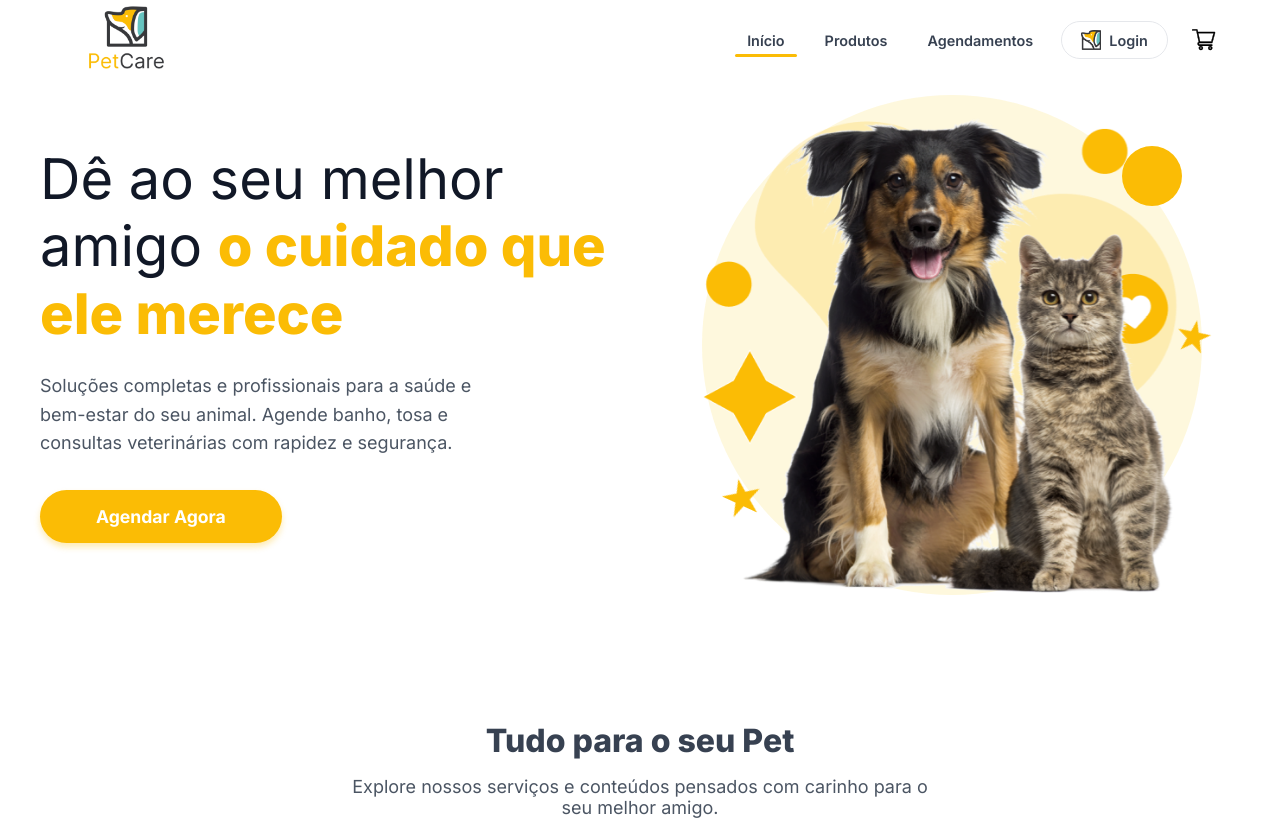
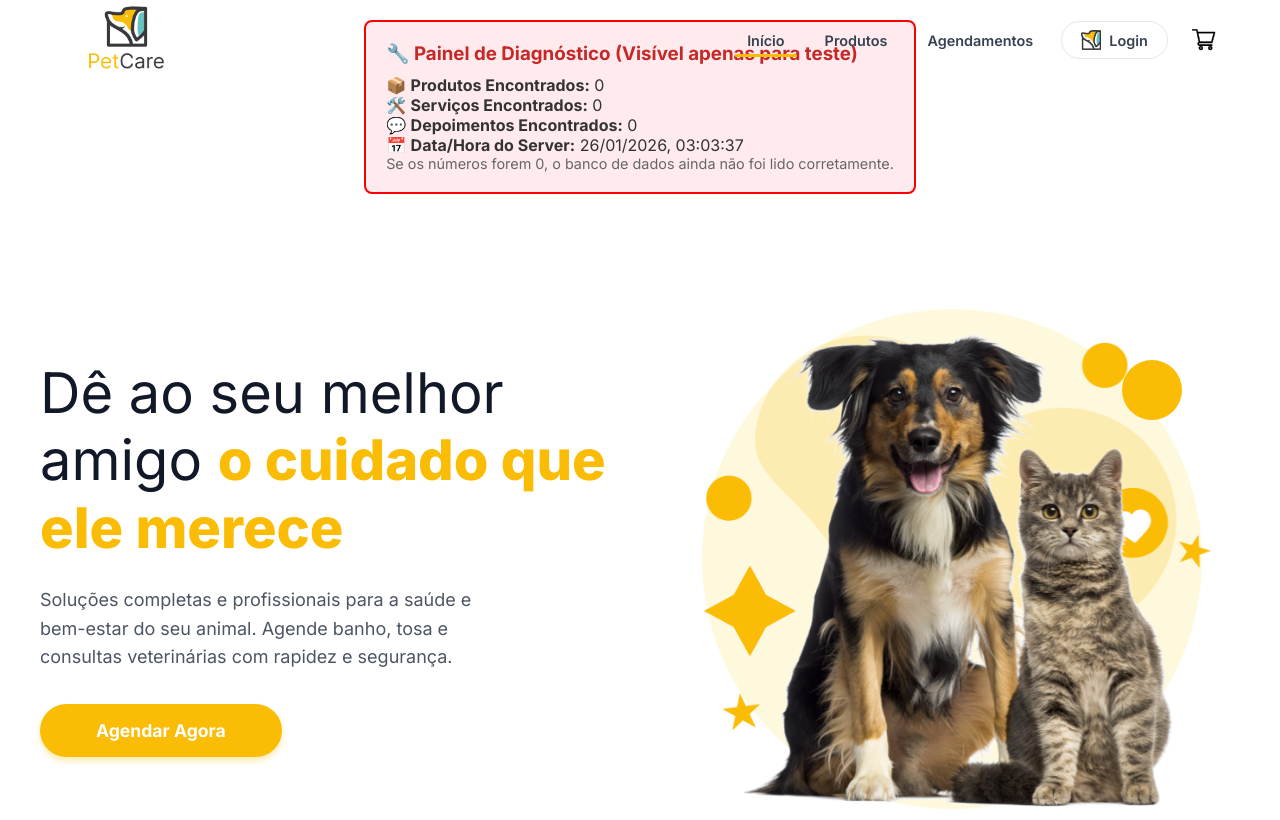
Before and after one commit to FilipiWanderley/PetCare, a Next.js app: page / in a window 1280 px wide. Shown: the top 820 px of the page. Built offline with nearby package versions, Linux system fonts and the light colour scheme; no server answers; the database is empty.

Commit message:
chore: add debug banner to diagnose production data

```diff
--- a/src/app/page.tsx
+++ b/src/app/page.tsx
@@ -28,6 +28,18 @@ export default async function Home() {
 
   return (
     <main className={styles.main}>
+      {/* DEBUG BANNER - TEMPORARY */}
+      <div style={{ padding: '20px', background: '#ffebee', border: '2px solid red', margin: '20px', borderRadius: '8px' }}>
+        <h3 style={{ color: '#c62828' }}>🔧 Painel de Diagnóstico (Visível apenas para teste)</h3>
+        <ul style={{ listStyle: 'none', padding: 0, marginTop: '10px', color: '#333' }}>
+          <li>📦 <strong>Produtos Encontrados:</strong> {products?.length || 0}</li>
+          <li>🛠️ <strong>Serviços Encontrados:</strong> {services?.length || 0}</li>
+          <li>💬 <strong>Depoimentos Encontrados:</strong> {testimonials?.length || 0}</li>
+          <li>📅 <strong>Data/Hora do Server:</strong> {new Date().toLocaleString('pt-BR')}</li>
+        </ul>
+        <p style={{ fontSize: '0.9em', color: '#666' }}>Se os números forem 0, o banco de dados ainda não foi lido corretamente.</p>
+      </div>
+
       <section className={styles.heroSection}>
         <div className={styles.heroContainer}>
           <div className={styles.heroContent}>
```
